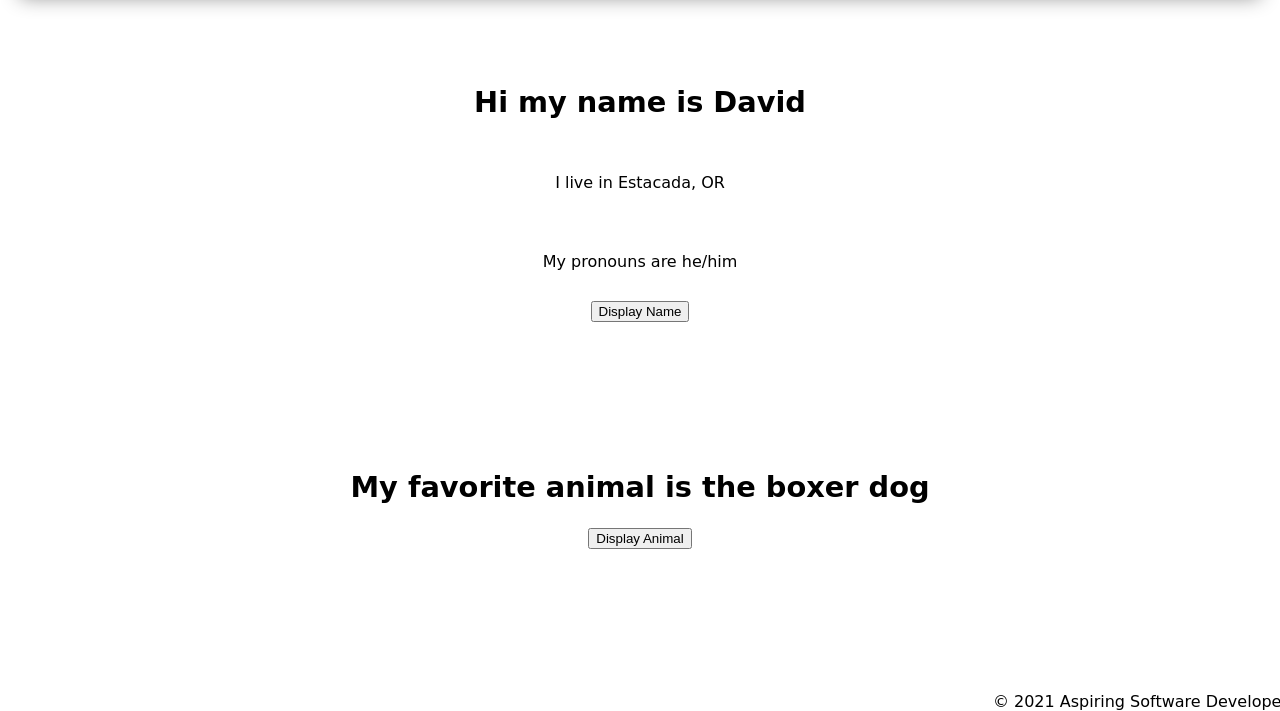
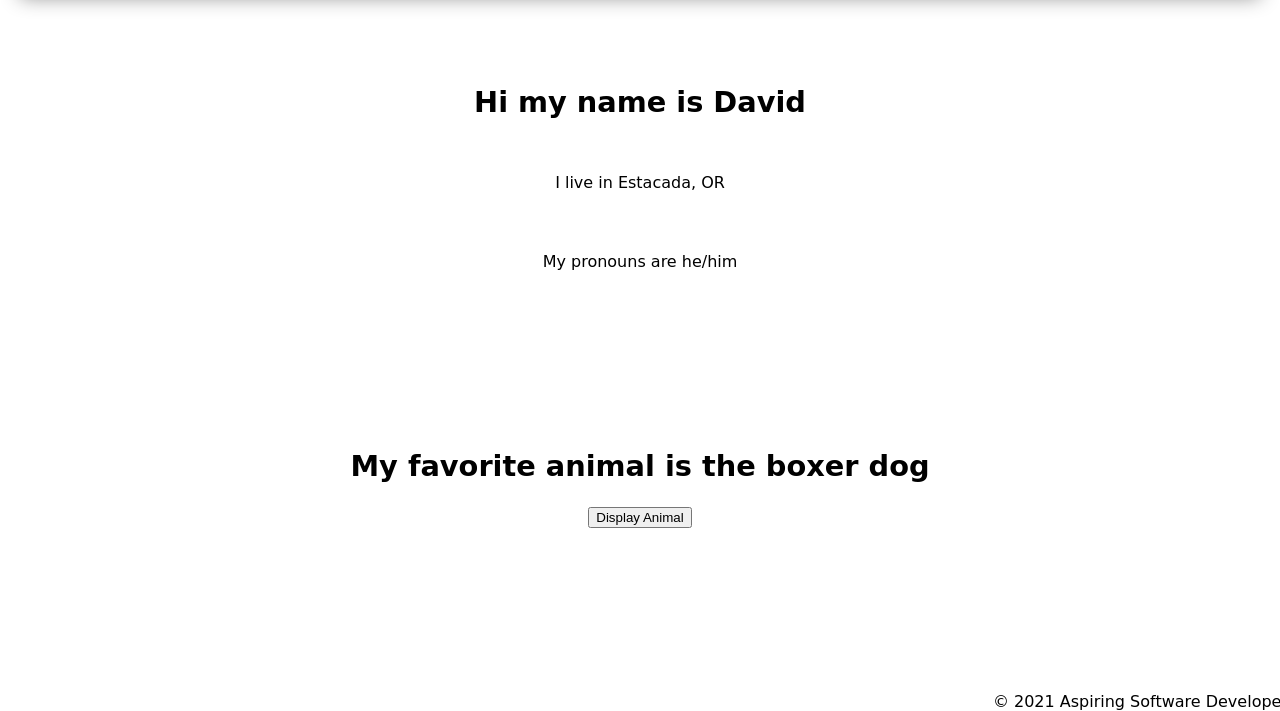
Before and after one commit to Rigby-David/About-me, a plain HTML site: page index.html in a window 1280 px wide. Shown: the part 89-800 px from the top of the page. Drawn offline with Linux system fonts and the light colour scheme; a web font is replaced by a local one.

Commit message:
Removed button

```diff
--- a/index.html
+++ b/index.html
@@ -21,7 +21,6 @@
                 <h2>Hi my name is David</h2>
                     <p>I live in Estacada, OR</p>
                     <p>My pronouns are he/him</p>
-                <button>Display Name</button>
             </section>
             <section>
                 <h2>My favorite animal is the boxer dog</h2>
```
Also changed, not shown: 1 other file.
